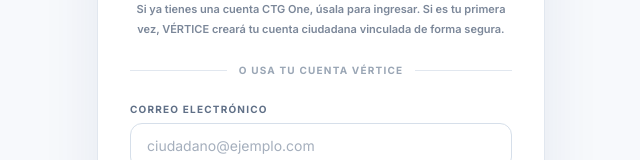
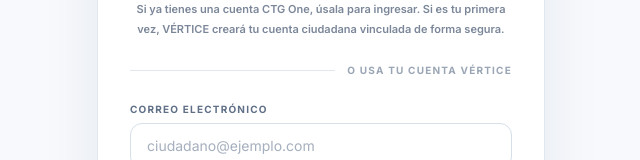
Before and after one commit to VladPhil92/Vertice-OS, a Next.js app in the folder apps/web/: page /auth/login in a window 1280 px wide. Shown: the part 394-554 px from the top of the page, without its empty margins (319-959 px from the left). Built offline with nearby package versions, Linux system fonts and the light colour scheme; no server answers; a web font is replaced by a local one.

Commit message:
fix(security): remove user-controlled post-login redirect

```diff
--- a/apps/web/app/auth/login/page.tsx
+++ b/apps/web/app/auth/login/page.tsx
@@ -39,9 +39,13 @@ export default function LoginPage() {
       // Cookie readable by Next.js Edge Middleware — used for server-side route protection.
       // Lifetime matches the refresh token (7 days); actual JWT validity enforced by the API.
       document.cookie = `vertice_auth=1; path=/; max-age=${7 * 24 * 3600}; SameSite=Strict`
-      // Redirect to the originally requested page, or the dashboard
-      const params = new URLSearchParams(window.location.search)
-      window.location.href = params.get('next') ?? '/dashboard'
+
+      // Never redirect from a user-controlled query parameter after login.
+      // The previous `?next=` flow assigned arbitrary input to window.location,
+      // allowing an attacker to turn the trusted login page into an open redirect.
+      // Authenticated navigation resumes from the dashboard; internal deep-link
+      // restoration can later be reintroduced with a server-owned allowlist.
+      window.location.assign('/dashboard')
     } catch (err) {
       setError(
         err instanceof Error && err.message === 'API_NOT_CONFIGURED'
@@ -108,7 +112,6 @@ export default function LoginPage() {
               <span className="text-[10px] font-extrabold uppercase tracking-[0.12em] text-[#9AA6B5]">
                 o usa tu cuenta VÉRTICE
               </span>
-              <div className="h-px flex-1 bg-[#E1E7EF]" />
             </div>
 
             <form onSubmit={handleSubmit} className="flex flex-col gap-5">
```
